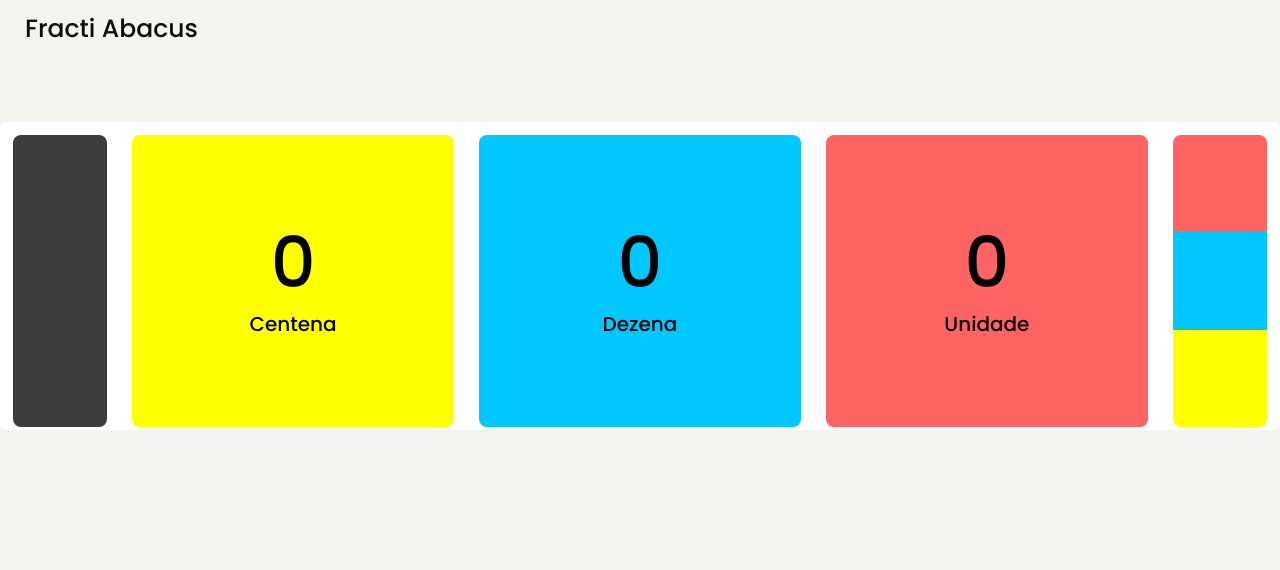
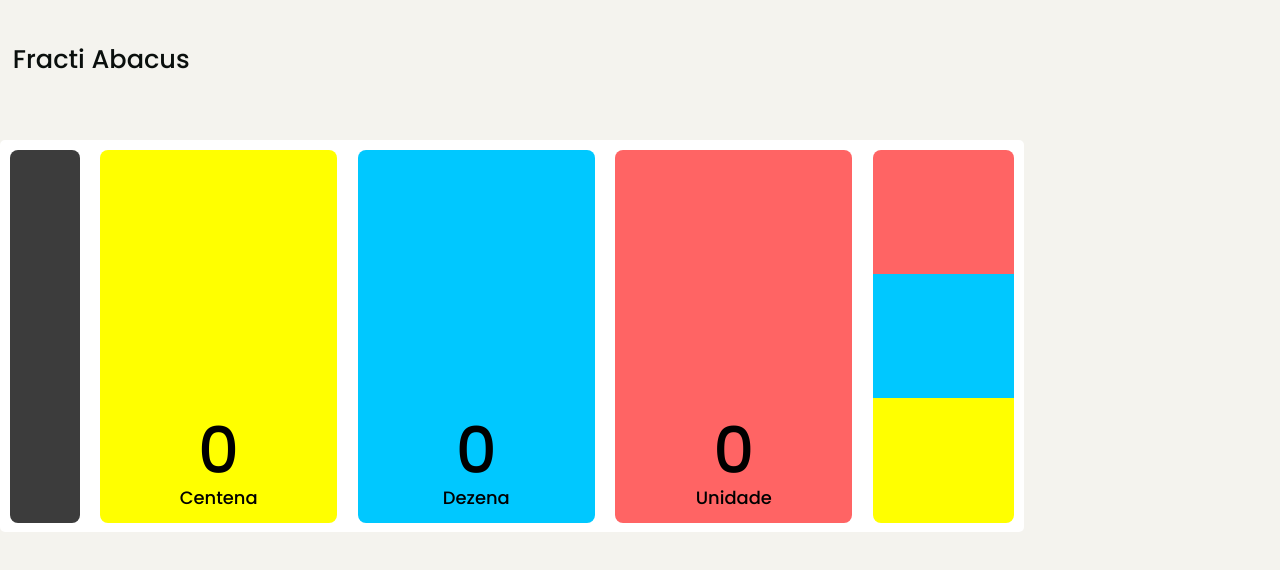
Before and after one commit to juniorsn1409/fractiabaci, a Next.js app: page / in a window 1280 px wide. Shown: the top 570 px of the page. Built offline with nearby package versions, Linux system fonts and the light colour scheme.

Commit message:
[PF-65] - Ajuste animação titulo

```diff
--- a/src/styles/styles.css
+++ b/src/styles/styles.css
@@ -11,16 +11,22 @@ body {
     flex-direction: column;
     justify-content: center;
     align-items: center;
-    width: 100%;
-    height: 55%;
+    width: 80%;
+    height: 70%;
     background-color: var(--branco-isabeline);
   }
 
 /* Logo*/
 .logo-container {
-    padding: 25px;
-    font-size: 25px;
+  font-size: 2vw;
+  padding: 1%;
+  position: relative;
+  margin-bottom: 1vw;
+  transition: 0.5s ease-in-out;
+  top: 3vw;
   }
+
+
 /* Header*/
 .header-container {
     display: flex;
@@ -145,20 +151,25 @@ body {
   }
 /* texto dentro da quantidade numero centena, dezena, unidade */
 .board-decimal-place h1 {
-    font-Size: 70px;
-    margin-Bottom: 16px;
-    transition: 1.5s ease-in-out;
+  font-size: 5vw; /* Usando vw em vez de px */
+  margin-bottom: 1vw;
+  transition: 0.5s ease-in-out;
+  position: relative;
+  top: 35%;
 }
 
 /* texto dentro centena, dezena, unidade */
 .board-decimal-place span {
-    font-Size: 20px;
-    transition: 1.5s ease-in-out;
+  font-size: 1.4vw; /* Usando vw em vez de px */
+  transition: 0.5s ease-in-out;
+  position: relative;
+  top: 33%;
 }
+
 
   /*cores BoardSideRight, onde sera adicionado as fixas */
 .board-side-right {
-    width: 8%;
+    width: 13vw;
     height: 95%;
     margin: 1%;
     display: flex;
```
Lines whose indentation alone changed are shown as unchanged.
